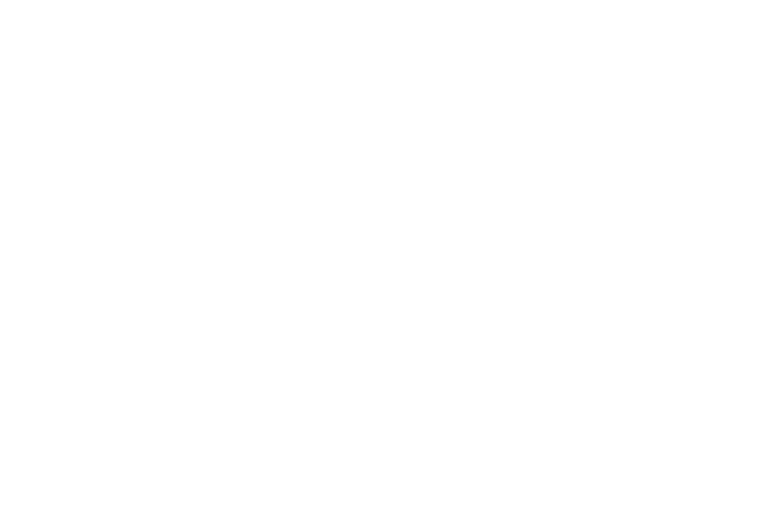
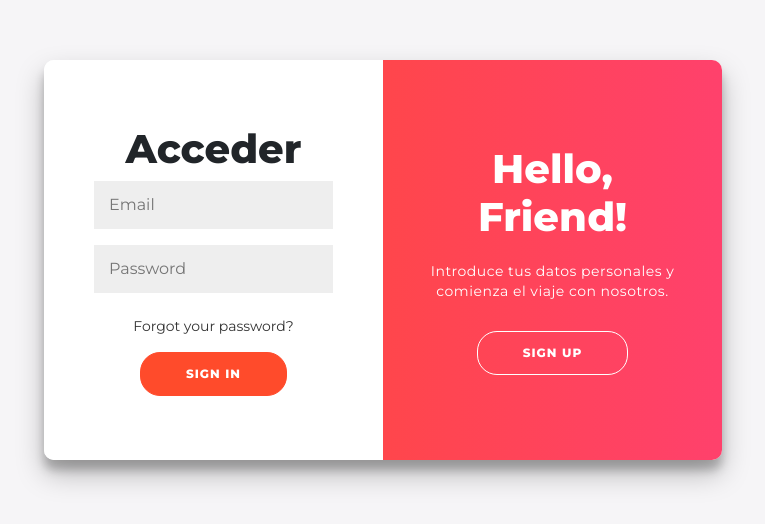
Before and after one commit to Pereira7382/Transporte-Castro-G-D-J-S.A, a React (Create React App) app in the folder frontend/sistemareact/: page /login in a window 1280 px wide. Shown: the part 120-644 px from the top of the page, without its empty margins (257-1022 px from the left). Built offline with nearby package versions, Linux system fonts and the light colour scheme.

Commit message:
Login acceso-registro y coneccion a springboot

```diff
--- a/frontend/sistemareact/package.json
+++ b/frontend/sistemareact/package.json
@@ -18,6 +18,7 @@
     "react-icons": "^4.11.0",
     "react-router-dom": "^6.15.0",
     "react-toastify": "^9.1.3",
+    "styled-components": "^6.0.8",
     "sweetalert2": "^11.7.27",
     "web-vitals": "^2.1.4"
   },
--- a/frontend/sistemareact/src/App.js
+++ b/frontend/sistemareact/src/App.js
@@ -4,13 +4,15 @@
 import AdminInventario from './Components/AdminInventario';
 import Home from './Pages/Home';
 import { ToastContainer } from 'react-toastify';
-import 'react-toastify/dist/ReactToastify.css'
+import 'react-toastify/dist/ReactToastify.css';
+import Login from './Components/Login'
 
 function App() {
   return (
       <div>
         <ToastContainer position="top-right" autoClose={3000} hideProgressBar={false} />
         <Routes>
+        <Route path="/login" element={<Login />} />
           <Route path="/admin-camiones" element={<CamionesTabla />} />
           <Route path="/admin-form-camiones" element={<InsertCamion />} />
           <Route path="/admin-inventario" element={<AdminInventario />} />
--- /dev/null
+++ b/frontend/sistemareact/src/Asset/Css/loginEstilos.css
@@ -0,0 +1,16 @@
+@import url("https://fonts.googleapis.com/css?family=Montserrat:400,800");
+
+* {
+  box-sizing: border-box;
+}
+
+body {
+  background: #f6f5f7;
+  display: flex;
+  justify-content: center;
+  align-items: center;
+  flex-direction: column;
+  font-family: "Montserrat", sans-serif;
+  height: 100vh;
+  margin: -20px 0 50px;
+}
--- /dev/null
+++ b/frontend/sistemareact/src/Asset/Js/Components.js
@@ -0,0 +1,159 @@
+import styled from 'styled-components';
+
+export const Container = styled.div`
+background-color: #fff;
+border-radius: 10px;
+box-shadow: 0 14px 28px rgba(0, 0, 0, 0.25), 0 10px 10px rgba(0, 0, 0, 0.22);
+position: relative;
+overflow: hidden;
+width: 678px;
+max-width: 100%;
+min-height: 400px;
+`;
+
+export const SignUpContainer = styled.div`
+ position: absolute;
+ top: 0;
+ height: 100%;
+ transition: all 0.6s ease-in-out;
+ left: 0;
+ width: 50%;
+ opacity: 0;
+ z-index: 1;
+ ${props => props.signinIn !== true ? `
+   transform: translateX(100%);
+   opacity: 1;
+   z-index: 5;
+ `
+ : null}
+`;
+
+
+export const SignInContainer = styled.div`
+position: absolute;
+top: 0;
+height: 100%;
+transition: all 0.6s ease-in-out;
+left: 0;
+width: 50%;
+z-index: 2;
+${props => (props.signinIn !== true ? `transform: translateX(100%);` : null)}
+`;
+
+export const Form = styled.form`
+background-color: #ffffff;
+display: flex;
+align-items: center;
+justify-content: center;
+flex-direction: column;
+padding: 0 50px;
+height: 100%;
+text-align: center;
+`;
+
+export const Title = styled.h1`
+font-weight: bold;
+margin: 0;
+`;
+
+export const Input = styled.input`
+background-color: #eee;
+border: none;
+padding: 12px 15px;
+margin: 8px 0;
+width: 100%;
+`;
+
+
+export const Button = styled.button`
+   border-radius: 20px;
+   border: 1px solid #ff4b2b;
+   background-color: #ff4b2b;
+   color: #ffffff;
+   font-size: 12px;
+   font-weight: bold;
+   padding: 12px 45px;
+   letter-spacing: 1px;
+   text-transform: uppercase;
+   transition: transform 80ms ease-in;
+   &:active{
+       transform: scale(0.95);
+   }
+   &:focus {
+       outline: none;
+   }
+`;
+export const GhostButton = styled(Button)`
+background-color: transparent;
+border-color: #ffffff;
+`;
+
+export const Anchor = styled.a`
+color: #333;
+font-size: 14px;
+text-decoration: none;
+margin: 15px 0;
+`;
+export const OverlayContainer = styled.div`
+position: absolute;
+top: 0;
+left: 50%;
+width: 50%;
+height: 100%;
+overflow: hidden;
+transition: transform 0.6s ease-in-out;
+z-index: 100;
+${props =>
+ props.signinIn !== true ? `transform: translateX(-100%);` : null}
+`;
+
+export const Overlay = styled.div`
+background: #ff416c;
+background: -webkit-linear-gradient(to right, #ff4b2b, #ff416c);
+background: linear-gradient(to right, #ff4b2b, #ff416c);
+background-repeat: no-repeat;
+background-size: cover;
+background-position: 0 0;
+color: #ffffff;
+position: relative;
+left: -100%;
+height: 100%;
+width: 200%;
+transform: translateX(0);
+transition: transform 0.6s ease-in-out;
+${props => (props.signinIn !== true ? `transform: translateX(50%);` : null)}
+`;
+
+export const OverlayPanel = styled.div`
+    position: absolute;
+    display: flex;
+    align-items: center;
+    justify-content: center;
+    flex-direction: column;
+    padding: 0 40px;
+    text-align: center;
+    top: 0;
+    height: 100%;
+    width: 50%;
+    transform: translateX(0);
+    transition: transform 0.6s ease-in-out;
+`;
+
+export const LeftOverlayPanel = styled(OverlayPanel)`
+  transform: translateX(-20%);
+  ${props => props.signinIn !== true ? `transform: translateX(0);` : null}
+`;
+
+export const RightOverlayPanel = styled(OverlayPanel)`
+    right: 0;
+    transform: translateX(0);
+    ${props => props.signinIn !== true ? `transform: translateX(20%);` : null}
+`;
+
+export const Paragraph = styled.p`
+font-size: 14px;
+  font-weight: 100;
+  line-height: 20px;
+  letter-spacing: 0.5px;
+  margin: 20px 0 30px
+`;
--- /dev/null
+++ b/frontend/sistemareact/src/Components/Login.jsx
@@ -0,0 +1,135 @@
+import React, { useState } from "react";
+import axios from "axios";
+import { useNavigate } from "react-router-dom";
+
+import * as Components from '../Asset/Js/Components';
+
+function Login() {
+  const [signIn, toggle] = useState(true);
+  const [formData, setFormData] = useState({
+    name: "",
+    email: "",
+    password: "",
+  });
+
+  const navigate = useNavigate();
+
+  const handleChange = (e) => {
+    const { name, value } = e.target;
+    setFormData({ ...formData, [name]: value });
+  };
+
+   //conexion con springboot
+  const handleSignUp = async () => {
+    try {
+      const registro = {
+        name: formData.name,
+        email: formData.email,
+        password: formData.password,
+      };
+
+      const response = await axios.post("http://localhost:8080/register", registro);
+
+      console.log("Usuario registrado con éxito:", response.data);
+
+    } catch (error) {
+      console.error("Error al registrarse:", error);
+
+    }
+  };
+ //conexion con springboot
+  const handleSignIn = async () => {
+    try {
+      const acceso = {
+        email: formData.email,
+        password: formData.password,
+      };
+
+      const response = await axios.post("http://localhost:8080/login", acceso);
+
+      console.log("Inicio de sesión exitoso:", response.data);
+      navigate("/dashboard");
+    } catch (error) {
+      console.error("Error al iniciar sesión:", error);
+
+    }
+  };
+
+  return (
+    <Components.Container>
+      <Components.SignUpContainer signinIn={signIn}>
+        <Components.Form>
+           {/* Para registrarse */}
+          <Components.Title>Regístrarse</Components.Title>
+          <Components.Input
+            type="text"
+            name="name"
+            placeholder="Name"
+            onChange={handleChange}
+          />
+          <Components.Input
+            type="email"
+            name="email"
+            placeholder="Email"
+            onChange={handleChange}
+          />
+          <Components.Input
+            type="password"
+            name="password"
+            placeholder="Password"
+            onChange={handleChange}
+          />
+          <Components.Button onClick={handleSignUp}>Sign Up</Components.Button>
+        </Components.Form>
+      </Components.SignUpContainer>
+
+      <Components.SignInContainer signinIn={signIn}>
+        <Components.Form>
+           {/* Para acceder */}
+          <Components.Title>Acceder</Components.Title>
+          <Components.Input
+            type="email"
+            name="email"
+            placeholder="Email"
+            onChange={handleChange}
+          />
+          <Components.Input
+            type="password"
+            name="password"
+            placeholder="Password"
+            onChange={handleChange}
+          />
+          <Components.Anchor href="#">Forgot your password?</Components.Anchor>
+          <Components.Button onClick={handleSignIn}>Sign In</Components.Button>
+        </Components.Form>
+      </Components.SignInContainer>
+
+      <Components.OverlayContainer signinIn={signIn}>
+
+        <Components.Overlay signinIn={signIn}>
+          <Components.LeftOverlayPanel signinIn={signIn}>
+            <Components.Title>Welcome!</Components.Title>
+            <Components.Paragraph>
+              Para mantenerse conectado con nosotros, inicie sesión con su información personal
+            </Components.Paragraph>
+            <Components.GhostButton onClick={() => toggle(true)}>
+              Sign In
+            </Components.GhostButton>
+          </Components.LeftOverlayPanel>
+
+          <Components.RightOverlayPanel signinIn={signIn}>
+            <Components.Title>Hello, Friend!</Components.Title>
+            <Components.Paragraph>
+              Introduce tus datos personales y comienza el viaje con nosotros.
+            </Components.Paragraph>
+            <Components.GhostButton onClick={() => toggle(false)}>
+              Sign Up
+            </Components.GhostButton>
+          </Components.RightOverlayPanel>
+        </Components.Overlay>
+      </Components.OverlayContainer>
+    </Components.Container>
+  );
+}
+
+export default Login;
--- a/frontend/sistemareact/src/index.js
+++ b/frontend/sistemareact/src/index.js
@@ -3,6 +3,7 @@
 import 'bootstrap/dist/css/bootstrap.min.css';
 import 'bootstrap/dist/js/bootstrap.min.js';
 import './Asset/Css/Style.css';
+import './Asset/Css/loginEstilos.css';
 
 import App from './App';
 import reportWebVitals from './reportWebVitals';
@@ -14,6 +15,7 @@
     <BrowserRouter>
       <Routes>
         <Route path='*' element={<App />} />
+
       </Routes>
     </BrowserRouter>
   </React.StrictMode>
```
Also changed, not shown: 1 other file (tests, documents, lock files or other folders).
